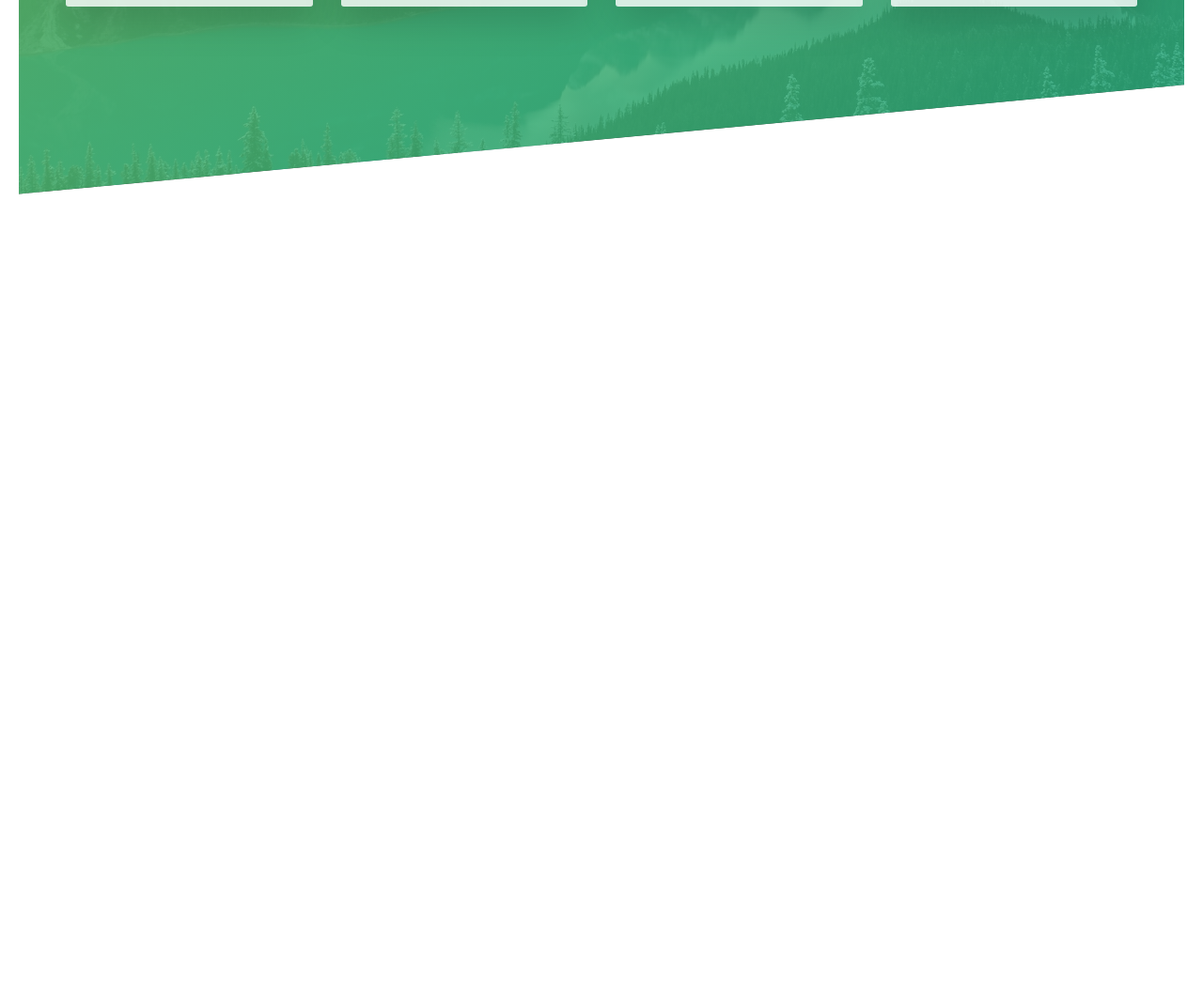
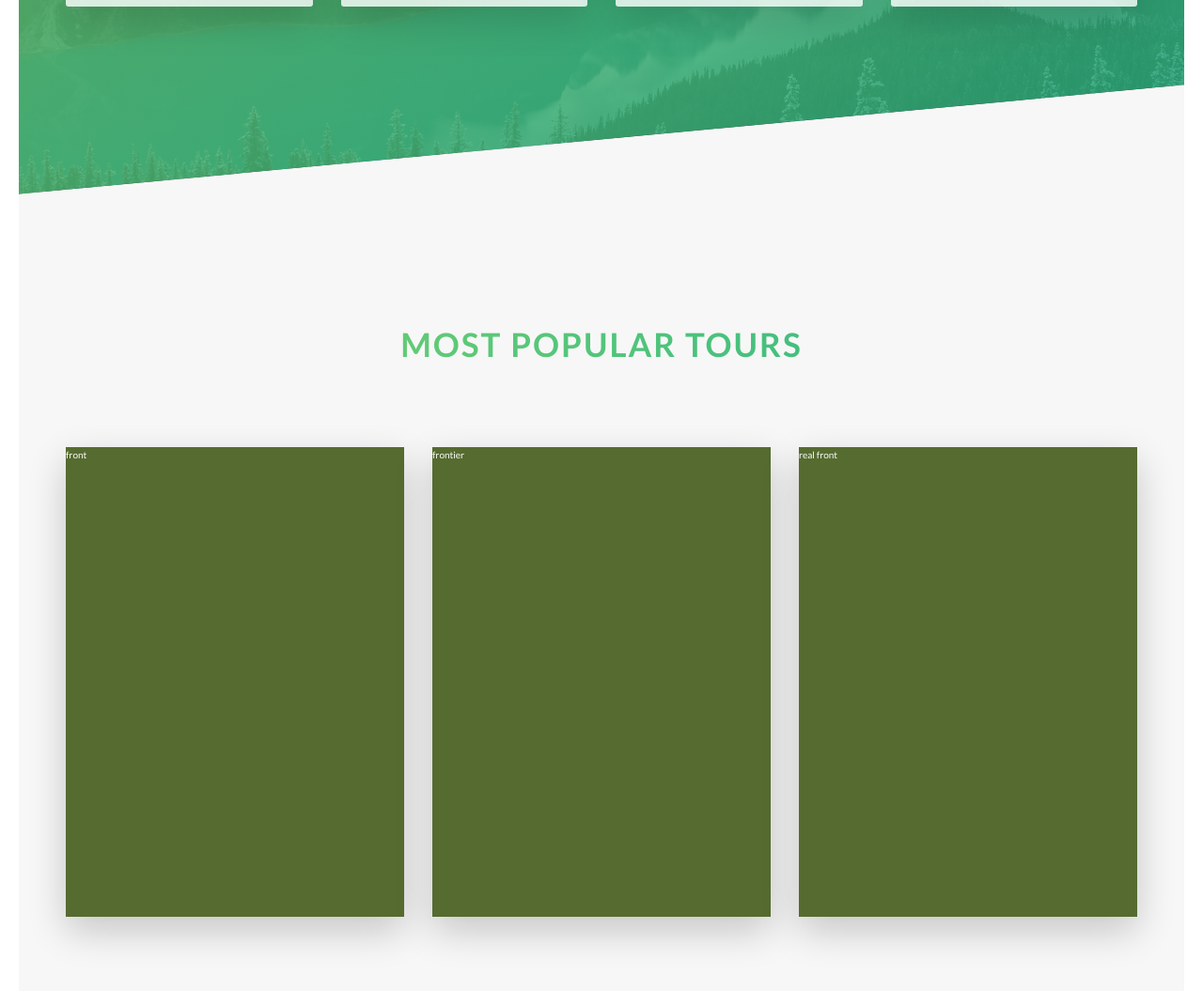
Before and after one commit to n1rdeks/html_sass, a website: page site_layout_grid/index.html in a window 1280 px wide. Shown: the part 2087-3142 px from the top of the page at 94% size. Before the commit the page ends 2314 px from the top, so only its background shows below. Drawn offline with Linux system fonts and the light colour scheme.

Commit message:
added flip cards

```diff
--- a/site_layout_grid/index.html
+++ b/site_layout_grid/index.html
@@ -110,6 +110,50 @@
         </div>
       </div>
     </section>
+
+    <section class="section-tours">
+      <div class="u-center-text u-margin-bottom-big">
+        <h2 class="heading-secondary">
+          Most popular tours
+        </h2>
+      </div>
+
+      <div class="row">
+        <div class="card">
+          <div class="card__inner">
+            <div class="card__inner_front">
+              front
+            </div>
+            <div class="card__inner_back card__inner_back_color">
+              BacK
+            </div>
+          </div>
+        </div>
+
+
+        <div class="card">
+          <div class="card__inner">
+            <div class="card__inner_front">
+              frontier
+            </div>
+            <div class="card__inner_back">
+              real back
+            </div>
+          </div>
+        </div>
+
+        <div class="card">
+          <div class="card__inner">
+            <div class="card__inner_front">
+              real front
+            </div>
+            <div class="card__inner_back">
+              back side
+            </div>
+          </div>
+        </div>
+      </div>
+    </section>
   </main>
 
 </body>
--- a/site_layout_grid/sass/abstracts/_variables.scss
+++ b/site_layout_grid/sass/abstracts/_variables.scss
@@ -2,10 +2,20 @@
 $color-primary: #55c57a;
 $color-primary-light: #7ed56f;
 $color-primary-dark: #28b485;
+
+$color-secondary-light: #ffb900;
+$color-secondary-dark: #ff7730;
+
+$color-tertiary-light: #2998ff;
+$color-tertiary-dark: #5643fa;
+
 $color-grey-dark: #777;
+
 $color-white: #fff;
 $color-black: #000;
 $color-grey-1: #f7f7f7;
+
+
 
 // GRID
 $grid-width: 114rem;
--- /dev/null
+++ b/site_layout_grid/sass/components/_card.scss
@@ -0,0 +1,50 @@
+.card {
+    perspective: 200rem;
+    background-color: transparent;
+    flex:1;
+
+    &__inner {
+        color: #fff;
+        height: 50rem;
+        transition: transform 1s ease;
+        transform-style: preserve-3d;
+        position: relative;
+        border-radius: 3px;
+        box-shadow: 0 1.5rem 4rem 0 rgba(0,0,0,0.2);
+
+
+        &_front, &_back {
+            position: absolute;
+            top: 0;
+            width: 100%;
+            height: 100%;
+            left: 0;
+            backface-visibility: hidden;
+        }
+
+        &_front {
+            background-color: darkolivegreen;
+        }
+
+        &_back {
+            transform: rotateY(180deg);
+
+            &_color {
+                background-image: linear-gradient(to right bottom, $color-secondary-light,$color-secondary-dark);
+            }
+        }
+
+
+    }
+
+    &:hover &__inner {
+        transform: rotateY(180deg);
+    }
+
+
+
+    &:not(:last-child) {
+        margin-right: $gutter-horizontal;
+    }
+
+}
--- a/site_layout_grid/sass/components/_feature-box.scss
+++ b/site_layout_grid/sass/components/_feature-box.scss
@@ -23,8 +23,8 @@
         transform: translateY(-1.5rem) scale(1.03);
     }
 
-        &:not(:last-child) {
-            margin-right: $gutter-horizontal;
-        }
+    &:not(:last-child) {
+        margin-right: $gutter-horizontal;
+    }
 
 }
--- a/site_layout_grid/sass/main.scss
+++ b/site_layout_grid/sass/main.scss
@@ -15,3 +15,4 @@
 @import "components/button";
 @import "components/composition";
 @import "components/feature-box";
+@import "components/card";
--- a/site_layout_grid/sass/pages/_home.scss
+++ b/site_layout_grid/sass/pages/_home.scss
@@ -22,3 +22,9 @@
     margin-top: -11rem;
 
 }
+
+.section-tours {
+    background-color: $color-grey-1;
+    padding: 25rem 0 50rem 0;
+    margin-top: -12rem;
+}
```
Also changed, not shown: site_layout_grid/sass/layout/_grid.scss (+0 -27 lines), site_layout_grid/css/style.css, site_layout_grid/package.json (line endings or trailing spaces), 1 other file.
